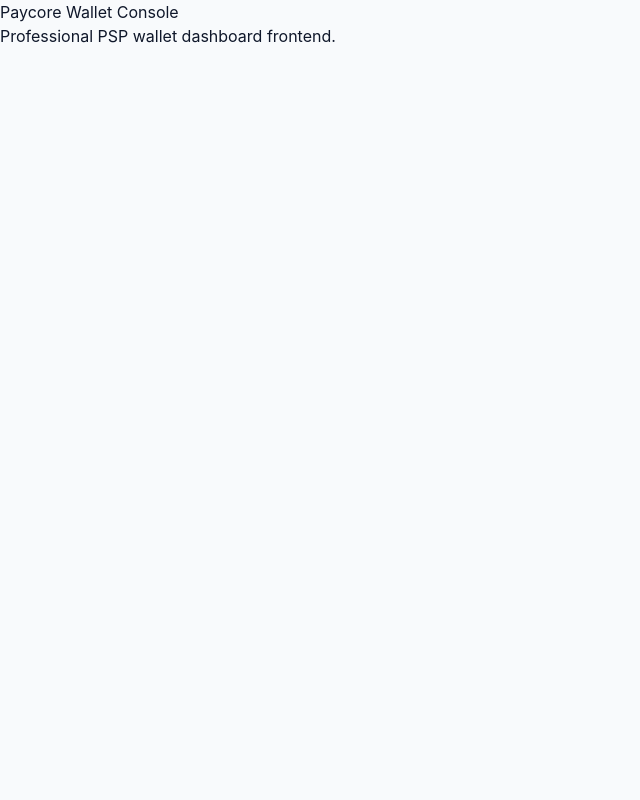
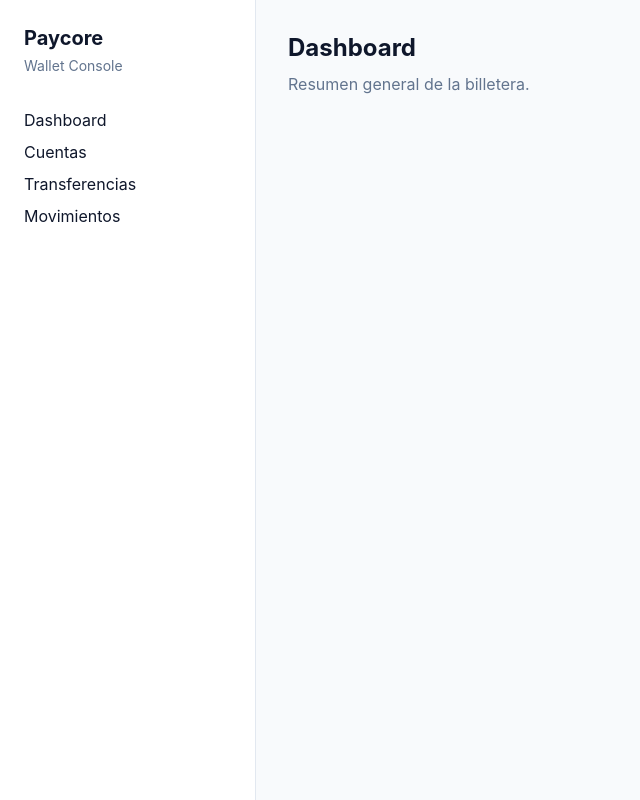
Before and after one commit to IBruno0910/paycore-wallet-console, a React (Vite) app: page / in a window 1280 px wide. Shown: the whole page, without its empty margins (0-640 px from the left). Built offline with nearby package versions, Linux system fonts and the light colour scheme.

Commit message:
feat: add routing and base application layout

```diff
--- a/src/App.tsx
+++ b/src/App.tsx
@@ -1,10 +1,7 @@
+import { AppRouter } from "./routes/AppRouter";
+
 function App() {
-  return (
-    <main>
-      <h1>Paycore Wallet Console</h1>
-      <p>Professional PSP wallet dashboard frontend.</p>
-    </main>
-  );
+  return <AppRouter />;
 }
 
 export default App;
--- /dev/null
+++ b/src/components/layout/AppLayout.tsx
@@ -0,0 +1,24 @@
+import { Link, Outlet } from "react-router-dom";
+import { paths } from "../../routes/paths";
+
+export function AppLayout() {
+  return (
+    <div className="min-h-screen bg-slate-50 text-slate-900">
+      <aside className="fixed left-0 top-0 h-screen w-64 border-r border-slate-200 bg-white p-6">
+        <h1 className="text-xl font-bold">Paycore</h1>
+        <p className="mt-1 text-sm text-slate-500">Wallet Console</p>
+
+        <nav className="mt-8 flex flex-col gap-2">
+          <Link to={paths.dashboard}>Dashboard</Link>
+          <Link to={paths.accounts}>Cuentas</Link>
+          <Link to={paths.transfers}>Transferencias</Link>
+          <Link to={paths.transactions}>Movimientos</Link>
+        </nav>
+      </aside>
+
+      <main className="ml-64 min-h-screen p-8">
+        <Outlet />
+      </main>
+    </div>
+  );
+}
--- /dev/null
+++ b/src/features/accounts/AccountsPage.tsx
@@ -0,0 +1,8 @@
+export function AccountsPage() {
+  return (
+    <section>
+      <h2 className="text-2xl font-bold">Cuentas</h2>
+      <p className="mt-2 text-slate-500">Listado de cuentas y saldos.</p>
+    </section>
+  );
+}
--- /dev/null
+++ b/src/features/auth/LoginPage.tsx
@@ -0,0 +1,12 @@
+export function LoginPage() {
+  return (
+    <main className="flex min-h-screen items-center justify-center bg-slate-950 text-white">
+      <section className="w-full max-w-md rounded-2xl bg-white p-8 text-slate-900 shadow-xl">
+        <h1 className="text-2xl font-bold">Iniciar sesión</h1>
+        <p className="mt-2 text-sm text-slate-500">
+          Accedé a Paycore Wallet Console.
+        </p>
+      </section>
+    </main>
+  );
+}
--- /dev/null
+++ b/src/features/dashboard/DashboardPage.tsx
@@ -0,0 +1,8 @@
+export function DashboardPage() {
+  return (
+    <section>
+      <h2 className="text-2xl font-bold">Dashboard</h2>
+      <p className="mt-2 text-slate-500">Resumen general de la billetera.</p>
+    </section>
+  );
+}
--- /dev/null
+++ b/src/features/transactions/TransactionsPage.tsx
@@ -0,0 +1,8 @@
+export function TransactionsPage() {
+  return (
+    <section>
+      <h2 className="text-2xl font-bold">Movimientos</h2>
+      <p className="mt-2 text-slate-500">Historial de movimientos.</p>
+    </section>
+  );
+}
--- /dev/null
+++ b/src/features/transfers/TransfersPage.tsx
@@ -0,0 +1,8 @@
+export function TransfersPage() {
+  return (
+    <section>
+      <h2 className="text-2xl font-bold">Transferencias</h2>
+      <p className="mt-2 text-slate-500">Gestión de transferencias.</p>
+    </section>
+  );
+}
--- /dev/null
+++ b/src/routes/AppRouter.tsx
@@ -0,0 +1,41 @@
+import { createBrowserRouter, RouterProvider } from "react-router-dom";
+import { AppLayout } from "../components/layout/AppLayout";
+import { LoginPage } from "../features/auth/LoginPage";
+import { DashboardPage } from "../features/dashboard/DashboardPage";
+import { AccountsPage } from "../features/accounts/AccountsPage";
+import { TransfersPage } from "../features/transfers/TransfersPage";
+import { TransactionsPage } from "../features/transactions/TransactionsPage";
+import { paths } from "./paths";
+
+const router = createBrowserRouter([
+  {
+    path: paths.login,
+    element: <LoginPage />,
+  },
+  {
+    path: paths.dashboard,
+    element: <AppLayout />,
+    children: [
+      {
+        index: true,
+        element: <DashboardPage />,
+      },
+      {
+        path: paths.accounts,
+        element: <AccountsPage />,
+      },
+      {
+        path: paths.transfers,
+        element: <TransfersPage />,
+      },
+      {
+        path: paths.transactions,
+        element: <TransactionsPage />,
+      },
+    ],
+  },
+]);
+
+export function AppRouter() {
+  return <RouterProvider router={router} />;
+}
--- /dev/null
+++ b/src/routes/paths.ts
@@ -0,0 +1,7 @@
+export const paths = {
+  login: "/login",
+  dashboard: "/",
+  accounts: "/accounts",
+  transfers: "/transfers",
+  transactions: "/transactions",
+};
```
